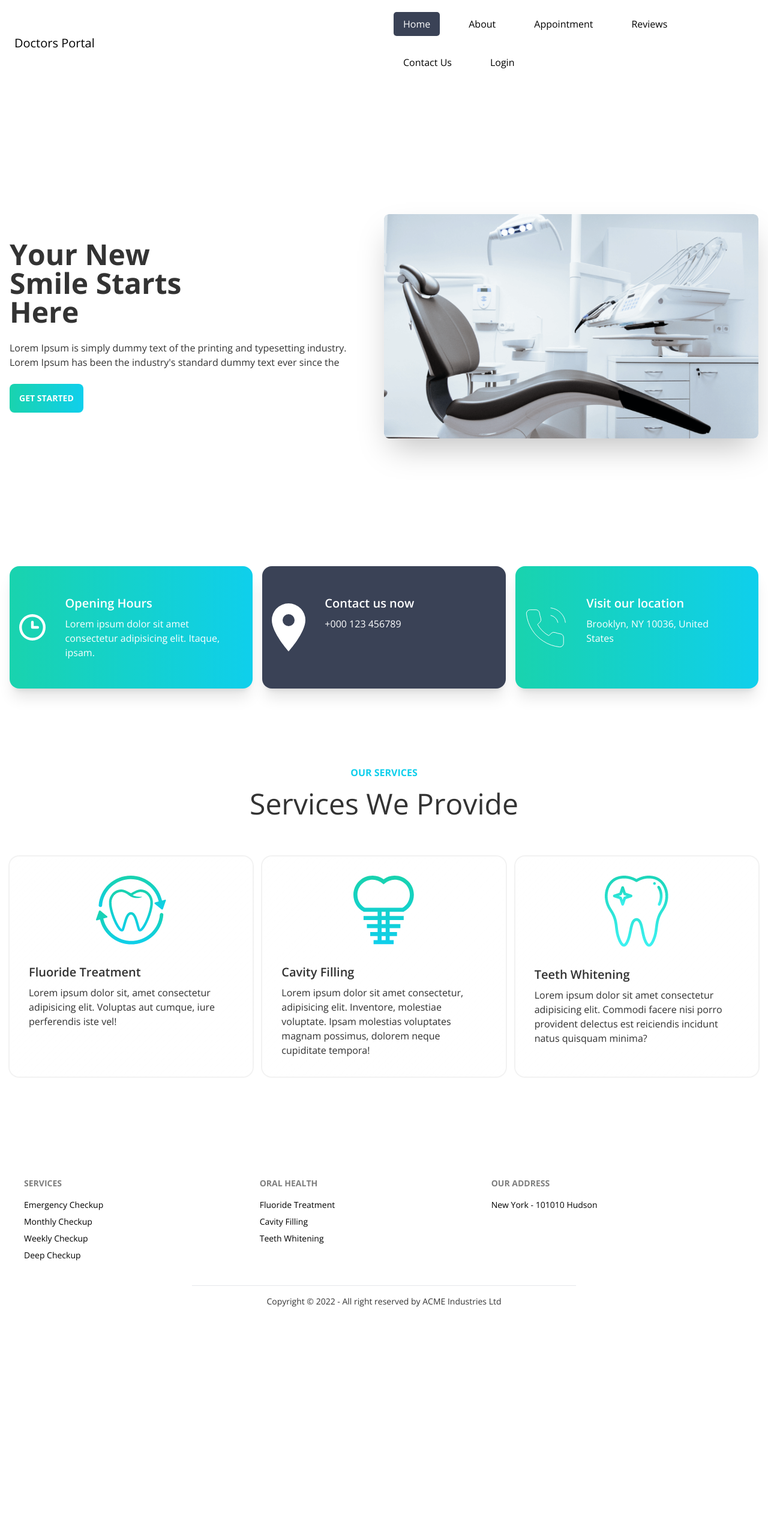
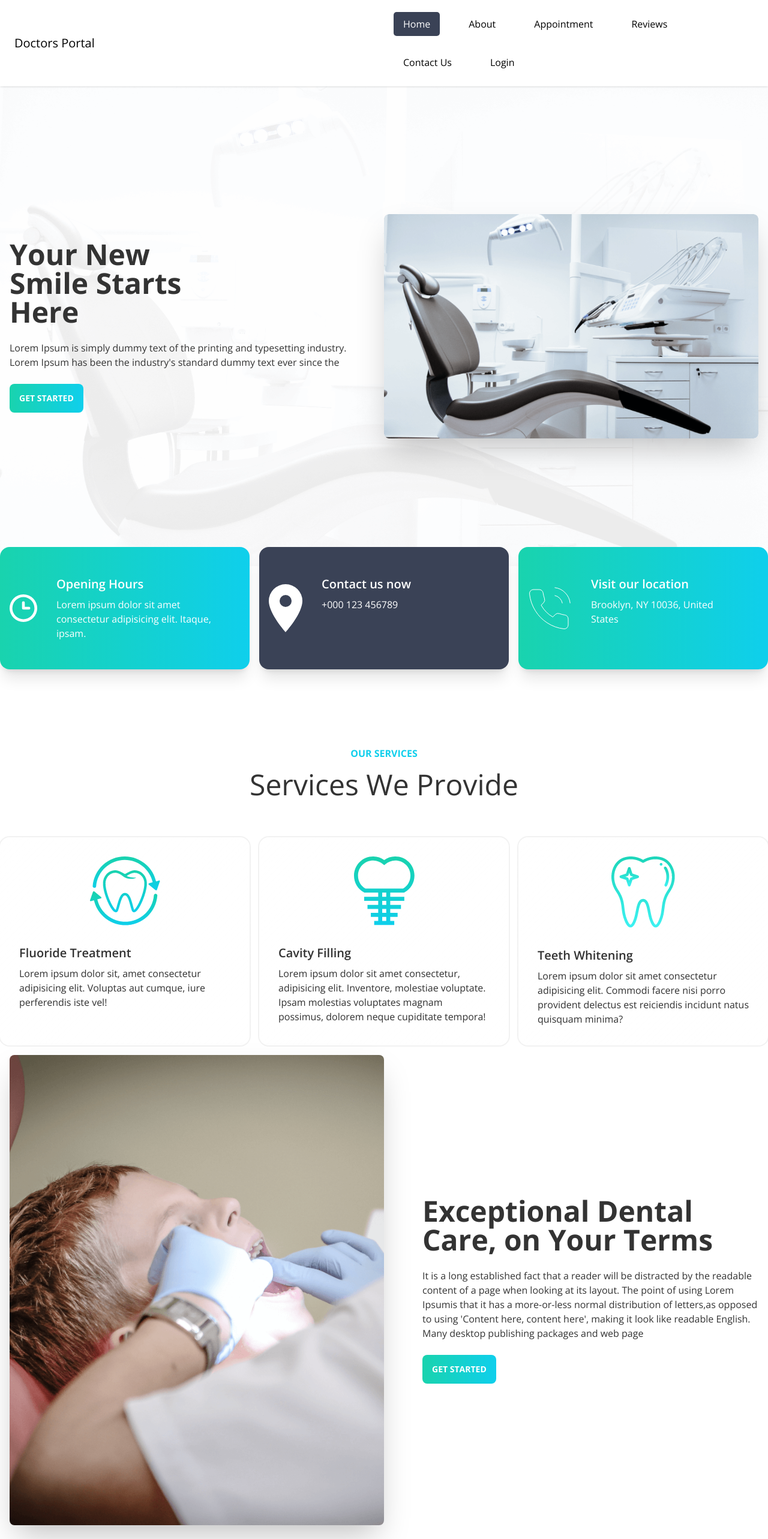
Before and after one commit to devhasibulislam/doctors-portal-client, a React (Create React App) app: page /home in a window 1280 px wide. Shown: the top 2566 px of the page at 60% size. Before the commit the page ends 2196 px from the top, so only its background shows below. Built offline with nearby package versions, Linux system fonts and the light colour scheme.

Commit message:
appointment information & services adding done

```diff
--- a/src/routes/Home/Appointment.js
+++ b/src/routes/Home/Appointment.js
@@ -32,14 +32,14 @@ const Appointment = () => {
     ];
 
     return (
-        <div className='grid lg:grid-cols-3 md:grid-cols-2 grid-cols-1 gap-4 px-4'>
+        <div className='grid lg:grid-cols-3 md:grid-cols-2 grid-cols-1 gap-4 lg:px-0 md:px-0 px-4 -mt-8'>
             {
                 appointmentInformations.map(appointmentInformation => <div
                     key={appointmentInformation.id}
-                    class={`card card-side
+                    class={`card card-side lg:flex-row md:flex-row flex-col
                         ${appointmentInformation.id !== 2 ? `bg-gradient-to-r from-[${appointmentInformation.bgFrom}] to-[${appointmentInformation.bgTo}]` : 'bg-[#3A4256]'}
                         shadow-xl p-4`}>
-                    <figure><img src={appointmentInformation.icon} alt="appointment" /></figure>
+                    <figure><img src={appointmentInformation.icon} alt="appointment" className='lg:w-full md:w-full w-1/4' /></figure>
                     <div class="card-body">
                         <h2 class="card-title text-white">{appointmentInformation.title}</h2>
                         <p className='text-white'>{appointmentInformation.desc}</p>
--- /dev/null
+++ b/src/routes/Home/AppointmentDirect.js
@@ -0,0 +1,18 @@
+import React from 'react';
+import appointment from '../../assets/images/appointment.png';
+
+const AppointmentDirect = () => {
+    return (
+        <div>
+            <div
+                className='grid lg:grid-cols-2 grid-cols-1'
+                style={{ backgroundImage: `url(${appointment})` }}
+            >
+                <div></div>
+                <div></div>
+            </div>
+        </div>
+    );
+};
+
+export default AppointmentDirect;
--- a/src/routes/Home/Banner.js
+++ b/src/routes/Home/Banner.js
@@ -1,13 +1,17 @@
 import React from 'react';
 import chair from '../../assets/images/chair.png';
+import chairBG from '../../assets/images/bg.png';
 
 const Banner = () => {
     return (
-        <div class="hero min-h-screen bg-base-100">
+        <div
+            class="hero min-h-screen bg-base-100 bg-no-repeat bg-cover bg-bottom"
+            style={{ backgroundImage: `url(${chairBG})` }}
+        >
             <div class="hero-content flex-col lg:flex-row-reverse">
                 <img src={chair} class="rounded-lg shadow-2xl lg:w-1/2" alt='hero_image' />
                 <div>
-                    <h1 class="text-5xl font-bold  w-1/2">Your New Smile Starts Here</h1>
+                    <h1 class="text-5xl font-bold  lg:w-1/2 md:w-1/2">Your New Smile Starts Here</h1>
                     <p class="py-6">Lorem Ipsum is simply dummy text of the printing and typesetting industry. Lorem Ipsum has been the industry's standard dummy text ever since the</p>
                     <button class="btn border-0 font-bold text-white bg-gradient-to-r from-[#19D3AE] to-[#0FCFEC]">Get Started</button>
                 </div>
--- a/src/routes/Home/Home.js
+++ b/src/routes/Home/Home.js
@@ -1,5 +1,6 @@
 import React from 'react';
 import Appointment from './Appointment';
+import AppointmentDirect from './AppointmentDirect';
 import Banner from './Banner';
 import Services from './Services';
 
@@ -8,10 +9,16 @@ const Home = () => {
         <div>
             {/* banner */}
             <Banner />
-            {/* appointment */}
-            <Appointment />
-            {/* services */}
-            <Services />
+            <div
+                className='container mx-auto'
+            >
+                {/* appointment information */}
+                <Appointment />
+                {/* services */}
+                <Services />
+                {/* appointment direct */}
+                <AppointmentDirect />
+            </div>
         </div>
     );
 };
--- a/src/routes/Home/Services.js
+++ b/src/routes/Home/Services.js
@@ -2,6 +2,7 @@ import React from 'react';
 import cavity from '../../assets/images/cavity.png';
 import fluoride from '../../assets/images/fluoride.png';
 import whitening from '../../assets/images/whitening.png';
+import treatment from '../../assets/images/treatment.png';
 
 const Services = () => {
     const servicesInformations = [
@@ -28,7 +29,7 @@ const Services = () => {
         <div className='my-32'>
             <h4 className='uppercase text-center text-primary font-bold'>Our Services</h4>
             <h2 className='text-center text-5xl mt-4'>Services We Provide</h2>
-            <div className='grid lg:grid-cols-3 md:grid-cols-2 grid-cols-1 gap-4 px-4 mt-16'>
+            <div className='grid lg:grid-cols-3 md:grid-cols-2 grid-cols-1 gap-4 lg:px-0 md:px-0 px-4 mt-16'>
                 {
                     servicesInformations.map(serviceInformation => <div
                         key={serviceInformation.id}
@@ -41,6 +42,16 @@ const Services = () => {
                     </div>)
                 }
             </div>
+            <div class="hero min-h-screen lg:mt-0 md:mt-0 mt-4">
+                <div class="hero-content flex-col lg:flex-row">
+                    <img src={treatment} class="rounded-lg shadow-2xl lg:w-1/2" alt='treatment_children' />
+                    <div className='lg:ml-12 md:ml-8 lg:w-1/2 w-full'>
+                        <h1 class="text-5xl font-bold">Exceptional Dental Care, on Your Terms</h1>
+                        <p class="py-6">It is a long established fact that a reader will be distracted by the readable content of a page when looking at its layout. The point of using Lorem Ipsumis that it has a more-or-less normal distribution of letters,as opposed to using 'Content here, content here', making it look like readable English. Many desktop publishing packages and web page</p>
+                        <button class="btn border-0 font-bold text-white bg-gradient-to-r from-[#19D3AE] to-[#0FCFEC]">Get Started</button>
+                    </div>
+                </div>
+            </div>
         </div>
     );
 };
--- a/src/shared/Footer/Footer.js
+++ b/src/shared/Footer/Footer.js
@@ -5,7 +5,9 @@ const Footer = () => {
     const today = new Date();
     const year = today.getFullYear();
     return (
-        <div className="bg-white">
+        <div className='bg-white'>
+            <hr />
+            <div className="container mx-auto">
                 <footer class="footer p-10 text-neutral-content">
                     <div>
                         <span class="footer-title text-black">SERVICES</span>
@@ -32,6 +34,7 @@ const Footer = () => {
                     </div>
                 </section>
             </div>
+        </div>
     );
 };
 
--- a/src/shared/Navbar/Navbar.js
+++ b/src/shared/Navbar/Navbar.js
@@ -7,42 +7,29 @@ const Navbar = () => {
         <li><CustomLink to='/about'>About</CustomLink></li>
         <li><CustomLink to='/appointment'>Appointment</CustomLink></li>
         <li><CustomLink to='/reviews'>Reviews</CustomLink></li>
-        <li><CustomLink to='/contactUs'>Contact Us</CustomLink></li>
+        <li><CustomLink to='/contactUs' className='whitespace-nowrap'>Contact Us</CustomLink></li>
         <li><CustomLink to='/login'>Login</CustomLink></li>
     </>
     return (
-        <div class="navbar bg-white shadow-lg">
+        <div className='bg-white sticky top-0 z-50 shadow'>
+            <div class="navbar container mx-auto">
                 <div class="navbar-start">
                     <div class="dropdown">
                         <label tabindex="0" class="btn btn-ghost lg:hidden">
                             <svg xmlns="http://www.w3.org/2000/svg" class="h-5 w-5" fill="none" viewBox="0 0 24 24" stroke="currentColor"><path stroke-linecap="round" stroke-linejoin="round" stroke-width="2" d="M4 6h16M4 12h8m-8 6h16" /></svg>
                         </label>
                         <ul tabindex="0" class="menu menu-compact dropdown-content shadow bg-base-100 rounded-box w-52">
-                        {/* <li><CustomLink to='/home'>Home</CustomLink></li>
-                        <li><CustomLink to='/about'>About</CustomLink></li>
-                        <li><CustomLink to='/appointment'>Appointment</CustomLink></li>
-                        <li><CustomLink to='/reviews'>Reviews</CustomLink></li>
-                        <li><CustomLink to='/contactUs'>Contact Us</CustomLink></li>
-                        <li><CustomLink to='/login'>Login</CustomLink></li> */}
                             {navItems}
                         </ul>
                     </div>
-                <CustomLink to='/' class="text-xl">Doctors Portal</CustomLink>
+                    <CustomLink to='/' class="text-xl whitespace-nowrap">Doctors Portal</CustomLink>
                 </div>
                 <div class="navbar-end hidden lg:flex">
                     <ul class="menu menu-horizontal p-0">
-                    {/* <li><CustomLink to='/home'>Home</CustomLink></li>
-                    <li><CustomLink to='/about'>About</CustomLink></li>
-                    <li><CustomLink to='/appointment'>Appointment</CustomLink></li>
-                    <li><CustomLink to='/reviews'>Reviews</CustomLink></li>
-                    <li><CustomLink to='/contactUs'>Contact Us</CustomLink></li>
-                    <li><CustomLink to='/login'>Login</CustomLink></li> */}
                         {navItems}
                     </ul>
                 </div>
-            {/* <div class="navbar-end">
-                <CustomLink to='/' class="btn">Get started</CustomLink>
-            </div> */}
+            </div>
         </div>
     );
 };
```
Lines whose indentation alone changed are shown as unchanged.
